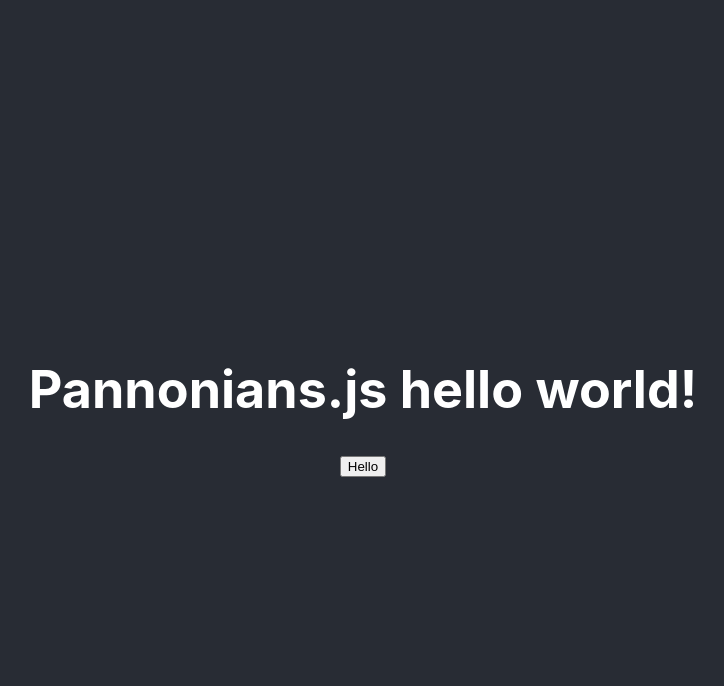
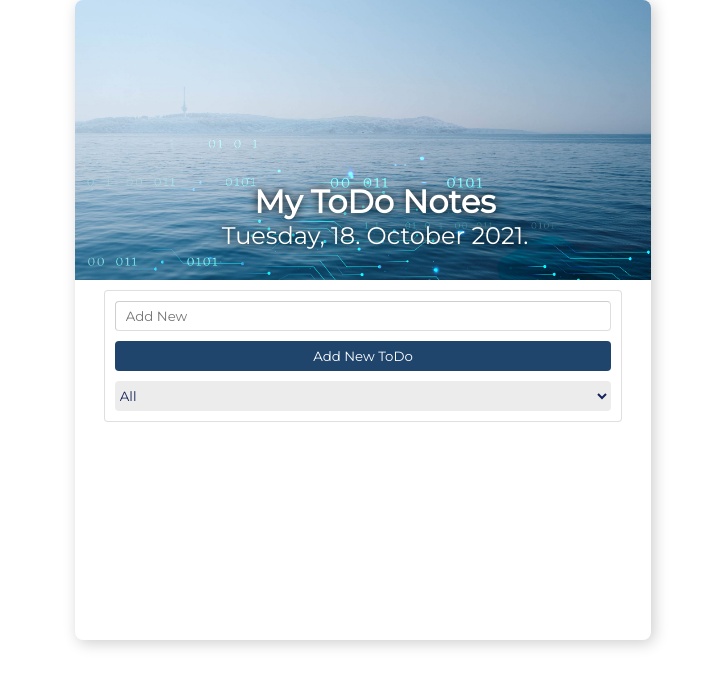
Before and after one commit to Pannonians/pannonians.js, a React (Create React App) app in the folder apps/todo/: page / in a window 1280 px wide. Shown: the top 686 px of the page, without its empty margins (277-1001 px from the left). Built offline with nearby package versions, Linux system fonts and the light colour scheme.

Commit message:
Konacno gotovo

```diff
--- a/apps/todo/public/index.html
+++ b/apps/todo/public/index.html
@@ -8,6 +8,17 @@
     <meta
       name="description"
       content="Web site created using create-react-app"
+    />
+    <link
+      href="https://fonts.googleapis.com/css?family=Poppins&display=swap"
+      rel="stylesheet"
+    />
+    <link href='https://fonts.googleapis.com/css?family=Montserrat' rel='stylesheet'>
+    <link
+      rel="stylesheet"
+      href="https://cdnjs.cloudflare.com/ajax/libs/font-awesome/5.12.1/css/all.min.css"
+      integrity="sha256-mmgLkCYLUQbXn0B1SRqzHar6dCnv9oZFPEC1g1cwlkk="
+      crossorigin="anonymous"
     />
     <link rel="apple-touch-icon" href="%PUBLIC_URL%/logo192.png" />
     <!--
@@ -25,6 +36,7 @@
       Learn how to configure a non-root public URL by running `npm run build`.
     -->
     <title>React App</title>
+
   </head>
   <body>
     <noscript>You need to enable JavaScript to run this app.</noscript>
--- a/apps/todo/src/App.css
+++ b/apps/todo/src/App.css
@@ -1,38 +1,192 @@
-.App {
-  text-align: center;
+#root{
+  display: flex;
+  justify-content: center;
+  width: 100%;
 }
 
-.App-logo {
-  height: 40vmin;
+
+* {
+  margin: 0;
+  box-sizing: border-box;
+  padding:0;
+  padding-left: 0;
+  font-family: "Montserrat";
+}
+
+.todoApp {
+  display: flex;
+  flex-direction: column;
+  justify-content: flex-start;
+  align-items: center;
+  background-color: #fff;
+  width: 250px;
+  min-width: 45vw;
+  min-height: 80vh;
+  max-height: auto;
+  border-radius: 8px;
+  box-shadow: 3px 3px 15px rgb(0 0 0 / 20%);
+  padding-bottom: 15px;
+}
+
+.daysContainer {
+  display: flex;
+  flex-direction: column;
+  justify-content: flex-end;
+  align-items: center;
+  padding-left: 1.5rem;
+  background:
+    url(.././src/Landing\ page\ FINAL.jpg)
+      no-repeat center center;
+  -webkit-background-size: cover;
+  -moz-background-size: cover;
+  -o-background-size: cover;
+  background-size: cover;
+  width: 100%;
+  min-height: 35vh;
+  border-radius: 8px 8px 0 0;
+}
+
+.headline {
+  color: white;
+  font-family: Montserrat;
+  font-size: 32px;
+  font-weight: bolder;
+  display: flex;
+  justify-content: center;
+  text-shadow: black 0  0 10px;
+}
+
+.today {
+  color: white;
+  font-family: Montserrat;
+  font-size: 24px;
+  text-shadow: black 0 0 10px;
+}
+
+.dayContainer {
+  margin-bottom: 30px;
+}
+
+.formContainer {
+  position: relative;
+  display: flex;
+  flex-direction: column;
+  width: 90%;
+  word-wrap: break-word;
+  background-color: #fff;
+  background-clip: border-box;
+  border: 1px solid rgba(0, 0, 0, 0.125);
+  border-radius: 0.25rem;
+  padding: 10px;
+  margin-top: 10px;
+}
+
+.todoInput {
+  position: relative;
+  display: flex;
+  flex-wrap: wrap;
+  align-items: stretch;
+  width: 100%;
+  height: 30px;
+  padding-left: 10px;
+  border-radius: 0.25rem;
+  border-color: rgba(0, 0, 0, 0.193);
+  border-width: 1px;
+}
+
+.todoButton {
+  width: 100%;
+  height: 30px;
+  margin-top: 10px;
+  background-color: rgb(32, 69, 109);
+  color: white;
+  border-radius: 0.25rem;
+  border: none;
+}
+
+.select {
+  margin-top: 10px;
+}
+
+.filterTodo {
+  width: 100%;
+  height: 30px;
+  background-color: rgba(8, 9, 9, 0.076);
+  border-radius: 0.25rem;
+  color: rgb(21, 35, 90);
+  border-color: transparent;
+}
+
+.addButton {
+  font-style: normal;
+}
+
+.todoListContainer{
+  width:100%;
+}
+
+.todoContainer{
+  display: flex;
+  justify-content: center;
+  align-items: center;
+  width: 100%;
+  padding-left: 50px;
+  padding-right: 50px;
+ }
+
+.todoList{
+  display: flex;
+  flex-direction: column;
+  padding-left: 0;
+  width: 100%;
+}
+
+.todo{
+  display: flex;
+  flex-direction: row;
+  justify-content: space-between;
+  align-items: center;
+  padding: 0.5rem;
+  background-color: #fff;
+  color: #333;
+  font-size: 0.9rem;
+  transition: all 0.5s ease;
+  border-bottom: 1px solid rgba(153, 153, 153, 0.5);
+  box-sizing: border-box;
+  list-style: none;
+  padding-top: 20px;
+  width:100%;
+}
+
+.trashButton,
+.completeButton {
+  background: #f72d17;
+  color: white;
+  border: none;
+  padding: 5px;
+  cursor: pointer;
+  font-size: 14px;
+  align-items: center;
+  justify-content: space-between;
+  margin: 5px;
+  border-radius: 0.3rem;
+
+
+}
+.completeButton {
+  background: rgb(27, 50, 84);
+  justify-content: space-between;
+}
+.todo-item {
+  padding: 0rem 0.5rem;
+}
+
+.fa-trash,
+.fa-check {
   pointer-events: none;
 }
 
-@media (prefers-reduced-motion: no-preference) {
-  .App-logo {
-    animation: App-logo-spin infinite 20s linear;
-  }
+.completed {
+  text-decoration: line-through;
+  opacity: 0.5;
 }
-
-.App-header {
-  background-color: #282c34;
-  min-height: 100vh;
-  display: flex;
-  flex-direction: column;
-  align-items: center;
-  justify-content: center;
-  font-size: calc(10px + 2vmin);
-  color: white;
-}
-
-.App-link {
-  color: #61dafb;
-}
-
-@keyframes App-logo-spin {
-  from {
-    transform: rotate(0deg);
-  }
-  to {
-    transform: rotate(360deg);
-  }
-}
--- a/apps/todo/src/App.js
+++ b/apps/todo/src/App.js
@@ -1,16 +1,73 @@
-import "./App.css";
+import React, { useState, useEffect } from "react";
+import ".././src/App.js";
+import Days from "./components/Days.js";
+import Form from "./components/Form.js";
+import TodoList from "./components/TodoList.js";
+import ".././src/App.css";
+
+
 
 function App() {
-  const sayHello = () => {
-    console.log("Hello");
-  }
+  const [inputText, setInputText] = useState("");
+  const [todos, setTodos] = useState([]);
+  const [status, setStatus] = useState("all");
+  const [filteredTodos, setFilteredTodos] = useState([]);
+  useEffect(() => {
+    getLocalTodos();
+  }, []);
+
+  useEffect(() => {
+    // console.log("radi")
+    filterHandler();
+    saveLocalTodos();
+  }, [todos, status]);
+  const filterHandler = () => {
+    switch (status) {
+      case "completed":
+        setFilteredTodos(todos.filter((todo) => todo.completed === true));
+        break;
+      case "uncompleted":
+        setFilteredTodos(todos.filter((todo) => todo.completed === false));
+        break;
+      default:
+        setFilteredTodos(todos);
+        break;
+    }
+  };
+
+  const saveLocalTodos = () => {
+    localStorage.setItem("todos", JSON.stringify(todos));
+  };
+  const getLocalTodos = () => {
+    if (localStorage.getItem("todos") === null) {
+      localStorage.setItem("todos", JSON.stringify([]));
+    } else {
+      let todoLocal = JSON.parse(localStorage.getItem("todos"));
+      setTodos(todoLocal);
+    }
+  };
 
   return (
-    <div className="App">
-      <header className="App-header">
-        <h1>Pannonians.js hello world!</h1>
-        <button onClick = {sayHello}>Hello</button>
-      </header>
+    <div className="todoApp">
+      <div className="daysContainer">
+      <Days />
+      </div>
+      <div className="formContainer">
+        <Form
+        inputText={inputText}
+        todos={todos}
+        setTodos={setTodos}
+        setInputText={setInputText}
+        setStatus={setStatus}
+      />
+      </div>
+      <div className="todoListContainer">
+        <TodoList
+        filteredTodos={filteredTodos}
+        setTodos={setTodos}
+        todos={todos}
+      />
+      </div>
     </div>
   );
 }
--- /dev/null
+++ b/apps/todo/src/components/Days.js
@@ -0,0 +1,45 @@
+import React from "react";
+
+const Days = () => {
+  const currentDate = new Date();
+  const date = printDate(currentDate);
+
+  function printDate(d) {
+    const days = [
+      "Monday",
+      "Tuesday",
+      "Wednesday",
+      "Thursday",
+      "Friday",
+      "Saturday",
+      "Sunday",
+    ];
+    const months = [
+      "January",
+      "February",
+      "March",
+      "April",
+      "May",
+      "June",
+      "July",
+      "August",
+      "September",
+      "October",
+      "November",
+      "December",
+    ];
+    const weekDay = days[d.getDay()];
+    const monthDay = d.getDate();
+    const month = months[d.getMonth()];
+    const year = d.getFullYear();
+    return weekDay + ", " + monthDay + ". " + month + " " + year + ".";
+  }
+  return (
+    <div className="dayContainer">
+      <h className= "headline">My ToDo Notes</h>
+      <p className="today">{date}</p>
+    </div>
+  );
+};
+
+export default Days;
--- /dev/null
+++ b/apps/todo/src/components/Form.js
@@ -0,0 +1,43 @@
+import React from "react";
+
+const Form = ({ setInputText, todos, setTodos, inputText, setStatus }) => {
+  const inputTextHandler = (e) => {
+    // console.log(e.target.value);
+    setInputText(e.target.value);
+  };
+  const submitTodoHandler = (e) => {
+    e.preventDefault();
+    setTodos([
+      ...todos,
+      { text: inputText, completed: false, id: Math.random() * 1000 },
+    ]);
+    setInputText("");
+  };
+  const statusHandler = (e) => {
+    setStatus(e.target.value);
+  };
+  return (
+    <form>
+      <input
+        value={inputText}
+        onChange={inputTextHandler}
+        type="text"
+        className="todoInput"
+        placeholder="Add New"
+      />
+      <button onClick={submitTodoHandler} className="todoButton" type="submit">
+        <i className="addButton">Add New ToDo</i>{" "}
+      </button>
+
+      <div className="select">
+        <select onChange={statusHandler} name="todos" className="filterTodo">
+          <option value="all">All</option>
+          <option value="completed">Completed</option>
+          <option value="uncompleted">Uncompleted</option>
+        </select>
+      </div>
+    </form>
+  );
+};
+
+export default Form;
--- /dev/null
+++ b/apps/todo/src/components/Todo.js
@@ -0,0 +1,41 @@
+import React from "react";
+
+const Todo = ({ text, todo, todos, setTodos }) => {
+  const deleteHandler = () => {
+    setTodos(todos.filter((el) => el.id !== todo.id));
+  };
+  const completeHandler = () => {
+    setTodos(
+      todos.map((item) => {
+        if (item.id === todo.id) {
+          return {
+            ...item,
+            completed: !item.completed,
+          };
+        }
+        return item;
+      })
+    );
+  };
+  return (
+    <div className="todo">
+      <div className="todoItems">
+        <li className={`todoItem ${todo.completed ? "completed" : ""}`}>
+          {text}
+        </li>
+      </div>
+      <div className="buttons">
+        <button onClick={completeHandler} className="completeButton">
+          {" "}
+          <i className="fas fa-check"></i>
+        </button>
+        <button onClick={deleteHandler} className="trashButton">
+          {" "}
+          <i className="fas fa-trash"></i>
+        </button>
+      </div>
+    </div>
+  );
+};
+
+export default Todo;
--- /dev/null
+++ b/apps/todo/src/components/TodoList.js
@@ -0,0 +1,23 @@
+import React from "react";
+import Todo from "./Todo.js";
+
+const TodoList = ({ todos, setTodos, filteredTodos }) => {
+  console.log(todos);
+  return (
+    <div className="todoContainer">
+      <ul className="todoList">
+        {filteredTodos.map((todo) => (
+          <Todo
+            key={todo.id}
+            text={todo.text}
+            todo={todo}
+            todos={todos}
+            setTodos={setTodos}
+          />
+        ))}
+      </ul>
+    </div>
+  );
+};
+
+export default TodoList;
```
Also changed, not shown: apps/todo/src/Landing page FINAL.jpg (added).
